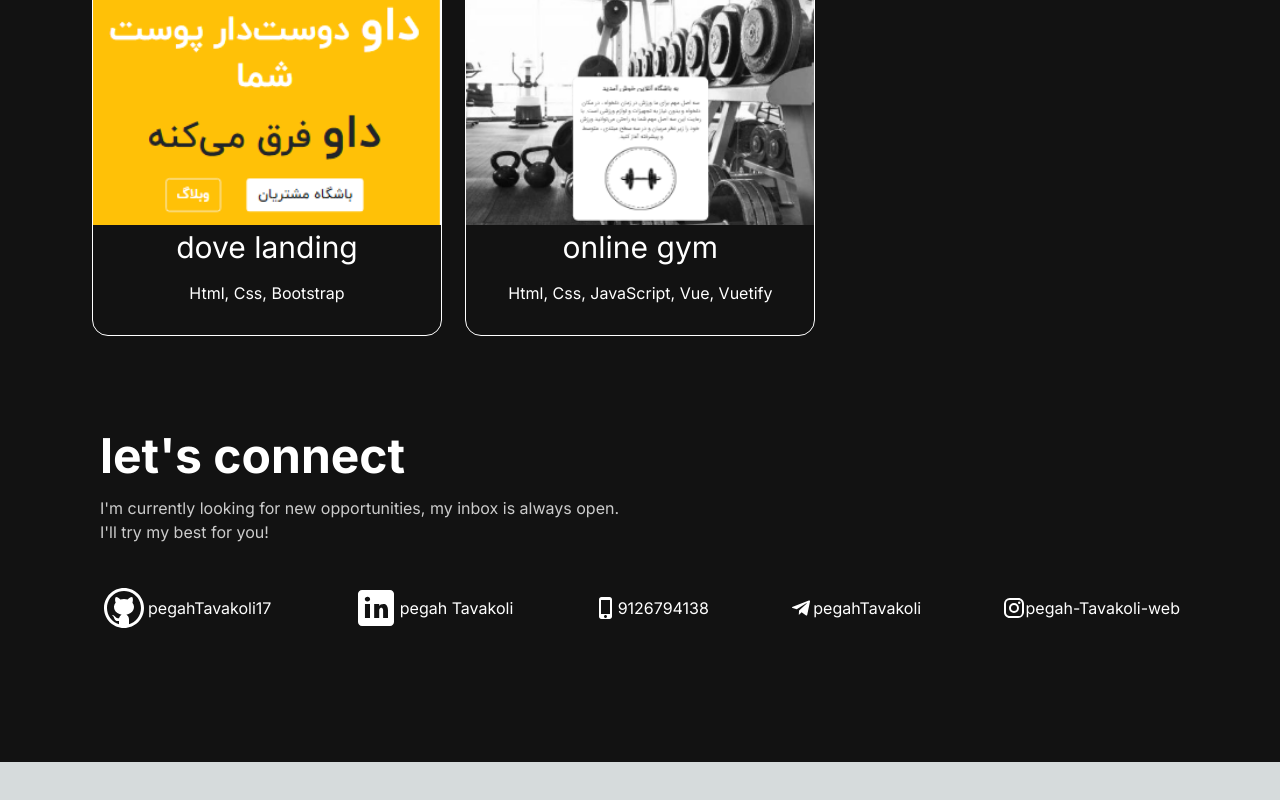
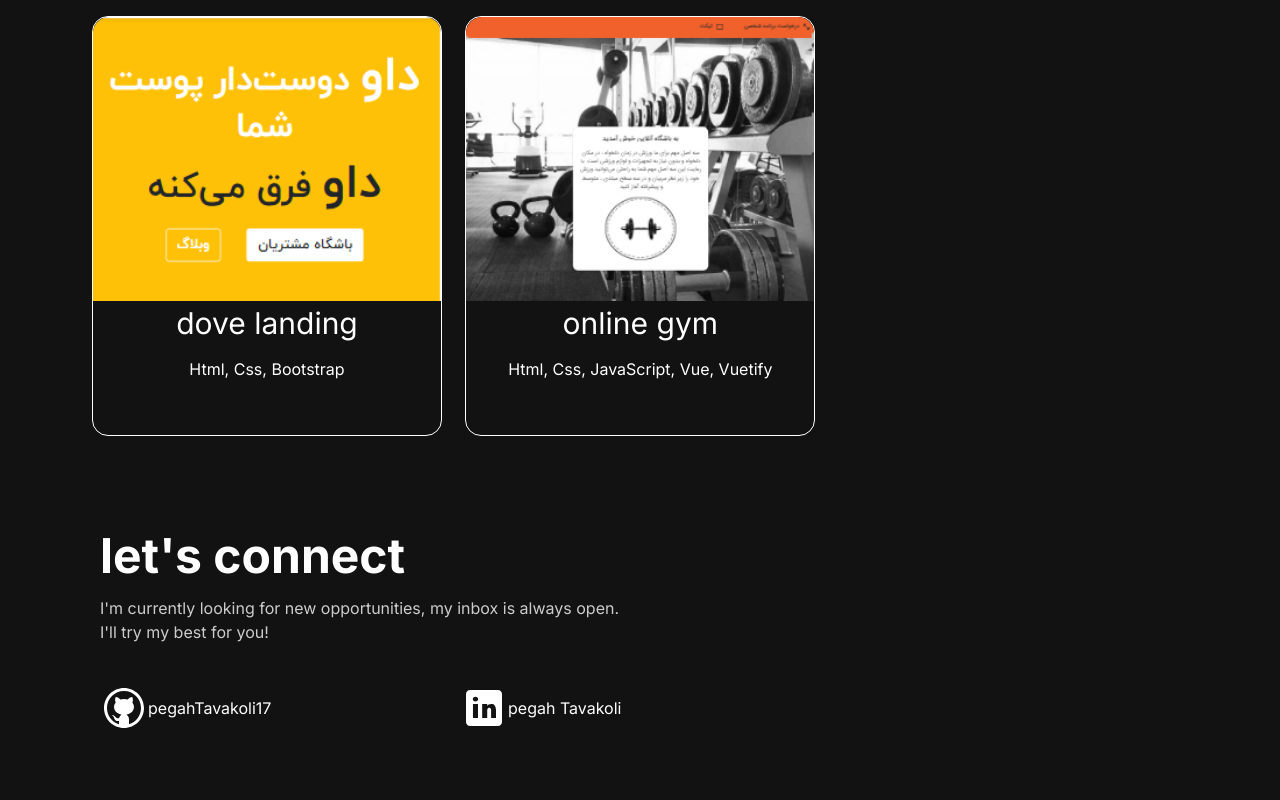
Before and after one commit to pegahTavakoli17/portfolio, a Next.js app: page / in a window 1280 px wide. Shown: the part 2202-3002 px from the top of the page. Before the commit the page ends 2964 px from the top, so only its background shows below. Built offline with nearby package versions, Linux system fonts and the light colour scheme.

Commit message:
update resume

```diff
--- a/src/app/components/ContactSection.jsx
+++ b/src/app/components/ContactSection.jsx
@@ -18,7 +18,7 @@ export default function EmailSection() {
           open.
         </p>
         <p className="text-[#ccc]">I&apos;ll try my best for you!</p>
-        <div className="grid flex-col mt-5 md:grid-cols-12 lg:flex lg:justify-between md:flex-row">
+        <div className="grid grid-cols-1 mt-5 md:grid-cols-12 ">
           <Link
             href="https://github.com/pegahTavakoli17"
             target="_blank"
@@ -35,18 +35,18 @@ export default function EmailSection() {
             <LinkedInIcon />
             <span className="text-white">pegah Tavakoli</span>
           </Link>
-          <div className="flex items-center justify-start mt-5 md:col-span-4 ">
+          {/* <div className="flex items-center justify-start mt-5 md:col-span-4 ">
             <PhoneIphoneIcon className="w-12 h-12 text-white" />
             <span className="text-white">9126794138</span>
-          </div>
-          <div className="flex items-center justify-start mt-5 md:col-span-4 ">
+          </div> */}
+          {/* <div className="flex items-center justify-start mt-5 md:col-span-4 ">
             <TelegramIcon className="w-12 h-12 text-white" />
             <span className="text-white">pegahTavakoli</span>
-          </div>
-          <div className="flex items-center justify-start mt-5 md:col-span-4 ">
+          </div> */}
+          {/* <div className="flex items-center justify-start mt-5 md:col-span-4 ">
             <InstagramIcon className="w-10 h-10 text-white" />
             <span className="text-white">pegah-Tavakoli-web</span>
-          </div>
+          </div> */}
         </div>
       </div>
     </section>
--- a/src/app/components/ProjectCard.jsx
+++ b/src/app/components/ProjectCard.jsx
@@ -5,7 +5,7 @@ import { EyeIcon } from "@heroicons/react/24/solid";
 
 export default function ProjectCard({ project }) {
   return (
-    <div className=" w-[100%] lg:min-w-[350px]  lg:h-[370px] md:h-[400px] h-[420px] rounded-2xl border border-white mt-4 sm:mt-0 flex flex-col items-center ">
+    <div className=" w-[100%] lg:min-w-[350px]  h-[420px] rounded-2xl border border-white mt-4 sm:mt-0 flex flex-col items-center ">
       <div
         style={{
           background: `url(${project.image})`,
@@ -13,7 +13,7 @@ export default function ProjectCard({ project }) {
           backgroundPositionX: "center",
           objectPosition: "center",
         }}
-        className="text-center rounded-t-2xl h-[70%] pt-3 min-h-[224px]   w-[100%] bg-no-repeat px-2 group relative"
+        className="text-center rounded-t-2xl h-[68%] pt-3 min-h-[224px]  w-[100%] bg-no-repeat px-2 group relative"
       >
         <div className="overlay items-center justify-center absolute top-0 left-0 w-full h-full bg-[#181818] bg-opacity-0 hidden group-hover:flex group-hover:bg-opacity-80 transition-all duration-500 ">
           <Link
```
Also changed, not shown: 1 other file (tests, documents, lock files or other folders).
